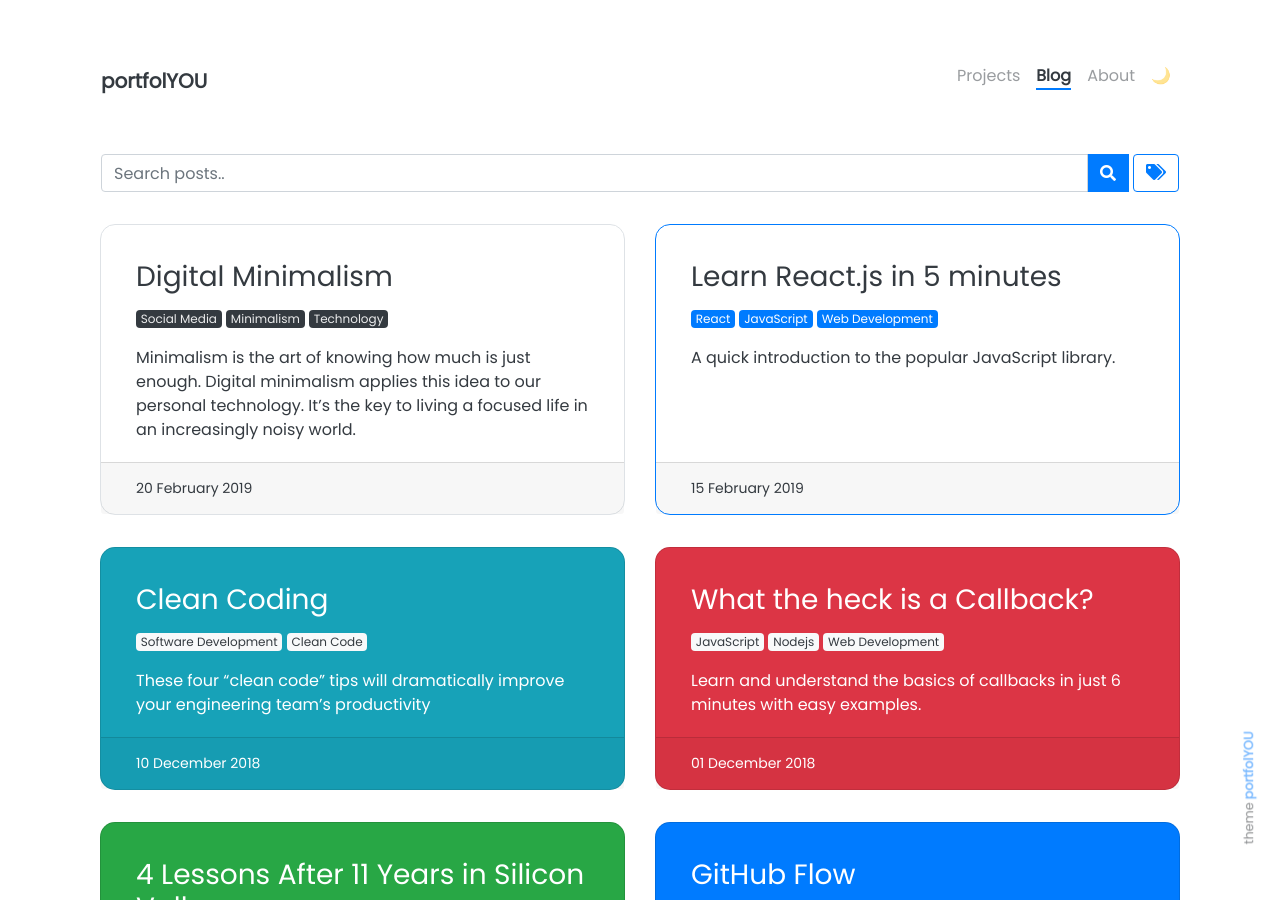
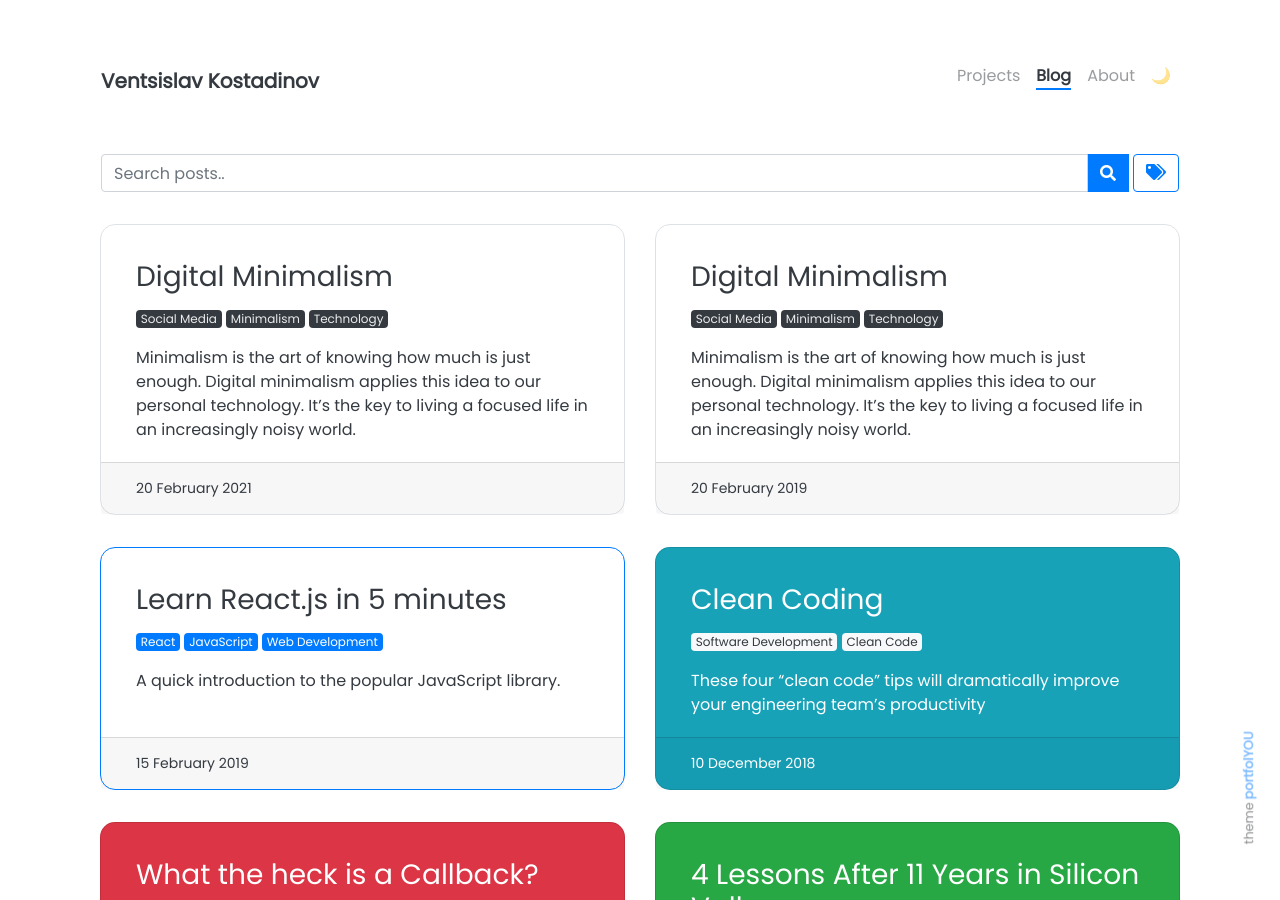
Before and after one commit to clappingmonkey/personal-site, a Jekyll site: the page built from pages/blog.html, in a window 1280 px wide and 900 px high. Built offline with Jekyll 4.4.1, drawn with Linux system fonts in a browser that asks for light colours; nearby versions of some CDN libraries; comment, search, counter and statistics services are not loaded; some of the changed lines change nothing that is shown; some of the changed text lies outside the part shown.

Commit message:
edit the config and test the blog

```diff
--- a/_config.yml
+++ b/_config.yml
@@ -1,5 +1,5 @@
 ### Site Settings ###
-title               : portfolYOU
+title               : Ventsislav Kostadinov
 description         : >-
                       I turn coffee :coffee: into code,
                       use tabs over spaces
@@ -13,7 +13,6 @@ repository          : clappingmonkey/personal-site    # Change to <your-username
 plugins:
   - jemoji
 
-
 ### Navbar Settings ###
 nav_exclude:                                            # The following paths are excluded from navbar
   - pages/tags.html
@@ -23,24 +22,24 @@ nav_exclude:                                            # The following paths ar
 
 ### Author Info ###
 author:
-  name              : John Doe
-  image             : https://i.imgur.com/uyDNQnn.jpg
-  behance           : your_username
+  name              : Ventsislav Kostadinov
+  image             : avatar.webp
+# behance           : your_username
 # dribbble          : your_username
-  email             : username@domain.com
-  facebook          : your_username
-  github            : your_username
+  email             : contact@v-kostadinov.me
+# facebook          : your_username
+  github            : clappingmonkey
 # gitlab            : your_username
 # instagram         : your_username
 # kaggle            : your_username
-  linkedin          : your_username
-  medium            : your_username
+# linkedin          : your_username
+# medium            : your_username
 # soundcloud        : your_username
 # spotify           : your_username
 # stackoverflow     : your_user_id
 # tumblr            : your_username.tumblr.com
 # twitch            : your_username
-  twitter           : your_username
+  twitter           : clppngmonkey
 # vimeo             : your_username
 # youtube           : your_channel_name
 # keybase           : your_username
--- /dev/null
+++ b/_posts/2021-02-20-test.md
@@ -0,0 +1,58 @@
+---
+title: Digital Minimalism
+tags: [Social Media, Minimalism, Technology]
+style:
+color:
+description: Minimalism is the art of knowing how much is just enough. Digital minimalism applies this idea to our personal technology. It’s the key to living a focused life in an increasingly noisy world.
+---
+
+Source: [Nikhil Thota](https://medium.com/@nikhilthota/digital-minimalism-ac083064b4e4)
+
+A few months ago I was offered (and have since accepted) a full time offer to work at Facebook in San Francisco and in that time I have been reflecting on my own usage of social media and the amount of value it has added to my life.
+
+A common trend I’ve been seeing is the urgency to delete all your social media IMMEDIATELY or even go completely off-the-grid to avoid the unimaginable long-term implications of having your attention and personal data potentially manipulated and abused. I don’t think that we can thrive in today’s world without utilizing the platforms that allow us such a dense level of interconnectivity. I’m not saying that things couldn’t be engineered better; what I am saying however, is that we can take control of how these platforms influence us and in a sense, take control of our own evolution.
+
+Anyways, here are five things I’ve done which have allowed me to be a participant in the digital world, but not have my attention micromanaged:
+
+## 1. Unsubscribe from irrelevant emails
+
+Inbox-zero isn’t a new idea but it’s infinitely more difficult to achieve this if you’re bombarded with emails from random retailers offering coupons and one-in-a-lifetime deals you’re never going to use.
+
+A simple way to de-clutter your inbox is to look at each email you receive from a subscription and if it’s not immediately relevant (or will be in the foreseeable future), just scroll to the bottom and hit that unsubscribe button. Over time you’ll receive less and less irrelevant emails and this will naturally translate into less stress in the back of your mind.
+
+And for those subscriptions and newsletters that you do want to keep, Unroll.me is a great tool I’ve used to manage the amount of content I see in my inbox. It allows you to wrap all relevant subscriptions into a daily newsletter that you see once and can tackle at your own leisure (it even allows you to unsubscribe directly from their platform!)
+
+## 2. Unfollow people on social media
+
+As you progress through school, jobs, projects, and whatever else you devote your time to, you tend to meet a lot of people who you may add on Facebook, follow on Instagram, but never develop a real relationship with. These acquaintances bloat your feeds and may cause you to miss out on important things that happen to those in your life who do matter.
+
+What I have done is unfollow (or mute) the people that I don’t spend time with in person or plan to in the future. This includes brands, groups, events or influencers who I don’t feel are genuinely inspiring me. The beauty of this is that you are freeing up more time and mental space to interact with the content and people who you truly do want to invest in.
+
+If you don’t want to be dramatic but still want more manageable social media feeds, the mute feature does thankfully exist. This allows you to mute someone’s posts, stories, and other notifications without explicitly unfollowing them and not tarnishing your (probably nonexistent) relationship with them.
+
+## 3. Take occasional social media purges
+
+It’s no secret that social media messes with the reward circuitry in your brain. One of the best ways to see just how it works is to take a social media purge where you commit to not using it for a certain amount of time. I’ve been surprised at how reflexively I reach for my phone and even more surprised at the free time and mental clarity I have after a couple days of adjusting.
+
+In the past I’ve experimented with social media detoxes ranging from days to weeks and have found that the best strategy to avoid the temptation is to just delete the apps and not re-download until your purge is over. Most of the time you have an urge to check something, it’s simply a reflex and you won’t follow through since downloading the app again will take time and you will have caught yourself by then.
+
+Another strategy, courtesy of Kenton Prescott is to enact a recurring purge, where you keep your phone in airplane mode (or even Do Not Disturb) for some amount of hours a day, limiting the time you spend catching up on notifications. The idea is that everyone can wait a few hours for your attention, even in the case of emergencies.
+
+## 4. Turn off notifications for non-essential things
+
+This one is pretty simple, just turn off notifications for things that are not essential. Every time your phone or wearable buzzes, you’re losing precious mental bandwidth which can take up to 23 minutes to get back!
+
+In similar fashion to the previous steps, this takes some time and conscious effort daily where you take note of all notifications you get, evaluate if each one is worth the time, and turn off as necessary.
+
+## 5. Learn how to use built in tools
+
+One of my favorite features on my phone is Do Not Disturb. It allows you to silence all non-critical notifications for an indefinite amount of time. This is what I use when I’m working on school work, personal projects, or even this article. On both iOS and Android, you’re given fairly granular control over what is considered critical so you can pick and choose what is worth the focus lost from a distraction.
+
+{% include elements/figure.html image="https://cdn-images-1.medium.com/max/1000/0*MAeS-4fEc0Y7T4VB.jpg" caption="iOS" %}
+{% include elements/figure.html image="https://cdn-images-1.medium.com/max/1000/0*nF_H2-8oTY7C0a54.png" caption="Android" %}
+
+Apple and Google also fairly recently rolled out time management tools which allow the user to be restricted from certain applications after a given amount of use. This really helps to add an extra layer of discipline if you’re trying to build the habit of using your phone less.
+
+Minimalism isn’t a philosophy that demands you to sell everything you own, wear the same outfit for the rest of your life, and live out of your van. Rather, it’s taking a hard look at everything in your life and determining whether something truly provides happiness for you. Digital Minimalism is a subset of this way of thinking and is a philosophy that has allowed me to work in tech and be an active participant of social media, but also maintain my own level of free thinking and choose what I focus on.
+
+I hope this has helped at least one person out there better manage their digital engagement. When I was first starting my foray into this way of thinking, this documentary by Matt D'Avella really helped me understand what minimalism was all about and is something I’d recommend if you’d like to learn more!
```
